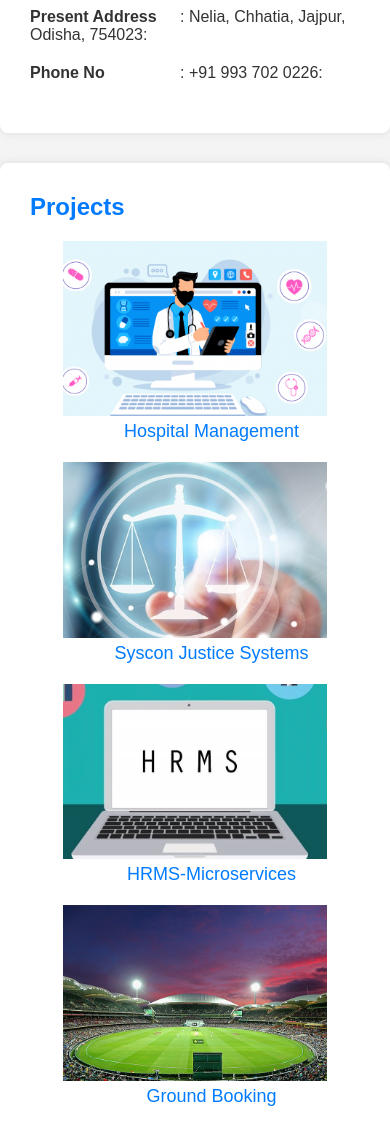
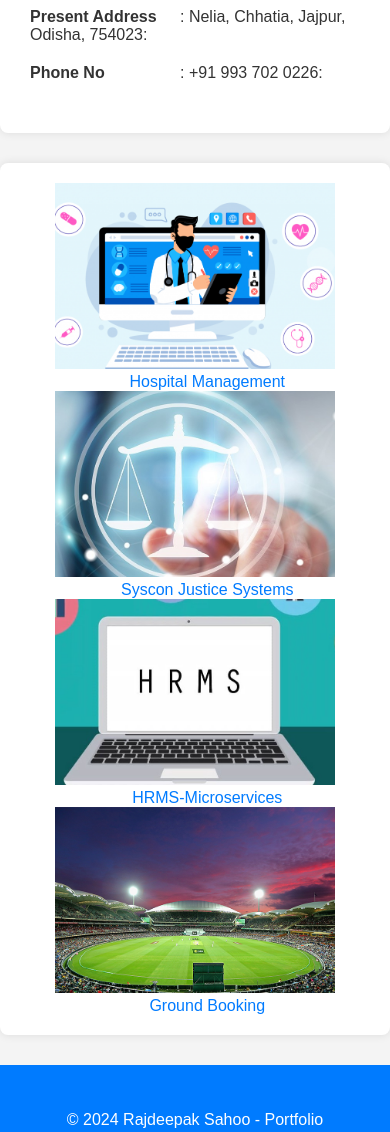
Before and after one commit to rajdeepaksahoo/portfolio, a plain HTML site: page index.html in a window 390 px wide. Shown: the part 1756-2888 px from the top of the page. Drawn offline with Linux system fonts and the light colour scheme; a script that the page names is missing.

Commit message:
Add files via upload
commited

```diff
--- a/index.html
+++ b/index.html
@@ -82,33 +82,27 @@
     </section>
 
 
-    <section class="technical-expertise">
-        <div class="container">
-            <h2>Projects</h2>
-            <div class="projects">
-                <a href="hospital-management-syatem.html">
-                    <img src="hospital-management.png" alt="Hospital Management">
+    <section class="technical-expertise header-content" >
+        <div class="projects" >
+
+            <a href="hospital-management-syatem.html"><img src="hospital-management.png" alt="Hospital Management">
                 <span>Hospital Management</span>
             </a>
 
-                <a href="sysconJusticeSystemsProject.html">
-                    <img src="syscon_justice_systems_cover.jpg" alt="">
-                    <span>Syscon Justice Systems</span>
+            <a href="sysconJusticeSystemsProject.html"><img src="syscon_justice_systems_cover.jpg" alt="">
+                <span class="syscon">Syscon Justice Systems</span>
             </a>
 
-                <a href="hrms_microservices.html">
-                    <img src="hrms.jpg" alt="">
+            <a href="hrms_microservices.html"><img src="hrms.jpg" alt="">
                 <span>HRMS-Microservices</span>
             </a>
 
-                <a href="ground_booking.html">
-                    <img src="ground.jpg" alt="">
+            <a href="ground_booking.html"><img src="ground.jpg" alt="">
                 <span>Ground Booking</span>
             </a>
-            </div>
+
         </div>
     </section>
-
     <footer>
         <div class="container">
             <p>&copy; 2024 Rajdeepak Sahoo - Portfolio</p>
--- a/portfolio.css
+++ b/portfolio.css
@@ -141,6 +141,13 @@
     color: red;
 }
 
+.projects{
+   display: flex;
+   flex-direction: row;
+   justify-content: space-around;
+}
+/* Media query for mobile devices */
+
 /* Media queries for responsiveness */
 @media only screen and (max-width: 768px) {
     /* Adjust container width */
@@ -156,7 +163,7 @@
 
     /* Adjust span margin */
     span {
-        margin-left: 10%;
+        margin-left: 7%;
     }
 
     /* Adjust header content layout */
@@ -164,26 +171,13 @@
         flex-direction: column;
         text-align: center;
     }
-}
-/* Media query for mobile devices */
-@media only screen and (max-width: 768px) {
-    .projects {
+    .projects{
         display: flex;
-        flex-direction: column; /* Display items in a column */
-        align-items: center; /* Center items horizontally */
+        flex-direction: column;
+        justify-content: space-around;
     }
     img{
         margin: 0;
         padding: 0;
     }
-    .projects a {
-        margin-bottom: 20px; /* Add spacing between items */
-        text-align: center; /* Center text */
-        font-size: large;
-
-    }
-
-    .projects a img {
-        width: 80%; /* Adjust image width */
-    }
 }
```
Lines whose indentation alone changed are shown as unchanged.
